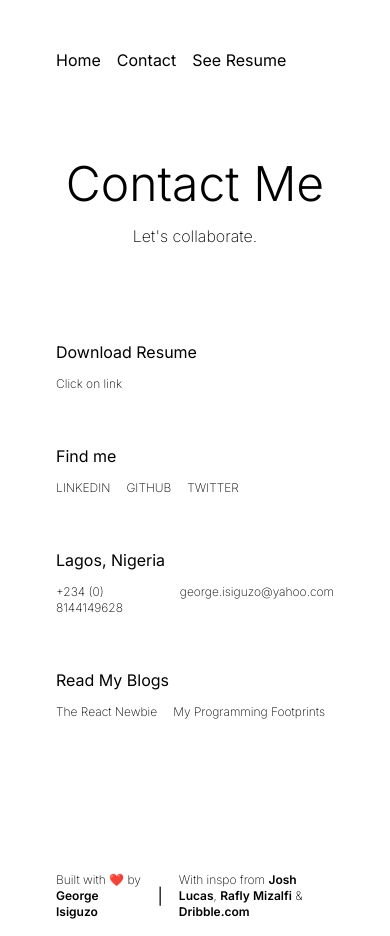
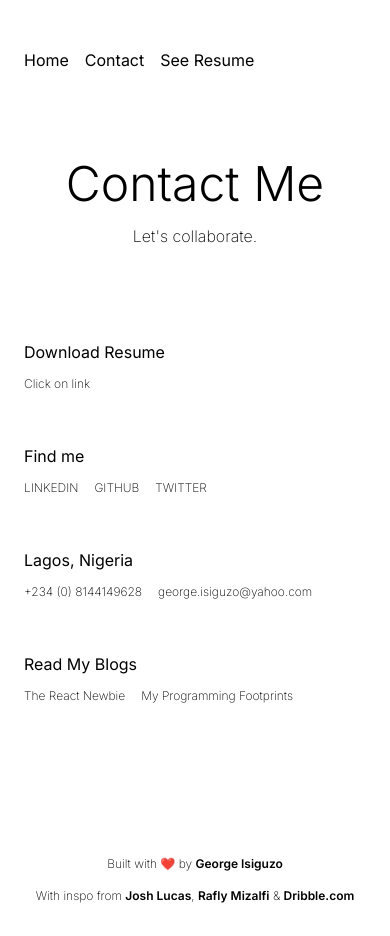
Before and after one commit to Mr-Georgie/Portfolio-v3, a Next.js app: page /contact in a window 390 px wide. Built offline with nearby package versions, Linux system fonts and the light colour scheme.

Commit message:
coming soon version ready #7

```diff
--- a/pages/contact.js
+++ b/pages/contact.js
@@ -7,7 +7,7 @@ export default function Contact() {
       <Head>
         <title>Contact George Isiguzo</title>
       </Head>
-      <div className="min-h-screen w-full py-4 px-14">
+      <div className="min-h-screen w-full py-4 px-6 sm:px-14">
         <Navbar />
         <div className="flex flex-col items-center py-10">
           <span className="font-light text-5xl py-4">Contact Me</span>
@@ -52,12 +52,12 @@ export default function Contact() {
             </div>
           </div>
         </div>
-        <div className="flex justify-center gap-4 items-center pt-28">
+        <div className="flex flex-col sm:justify-center gap-4 items-center pt-28">
           <span className="font-extralight text-xs">
             Built with ❤️ by{" "}
             <span className="font-semibold">George Isiguzo</span>
           </span>
-          <span>{" | "}</span>
+          <span className="hidden sm:inline">{" | "}</span>
           <span className="font-extralight text-xs">
             With inspo from{" "}
             <a href="https://joshglucas.com/" className="font-semibold">
--- a/pages/works/ideabuddy.js
+++ b/pages/works/ideabuddy.js
@@ -8,7 +8,7 @@ export default function IdeaBuddy() {
       <Head>
         <title>My Works</title>
       </Head>
-      <div className="min-h-screen w-full py-10 px-14">
+      <div className="min-h-screen w-full py-10 px-6 sm:px-14">
         <Navbar />
         <div className="flex flex-col items-center py-10">
           <span className="font-light text-5xl py-4">Idea Buddy</span>
--- a/pages/works/portfolio.js
+++ b/pages/works/portfolio.js
@@ -8,7 +8,7 @@ export default function Portfolio() {
       <Head>
         <title>My Works</title>
       </Head>
-      <div className="min-h-screen w-full py-10 px-14">
+      <div className="min-h-screen w-full py-10 px-6 sm:px-14">
         <Navbar />
         <div className="flex flex-col items-center py-10">
           <span className="font-light text-5xl py-4">Portfolio v2</span>
```
